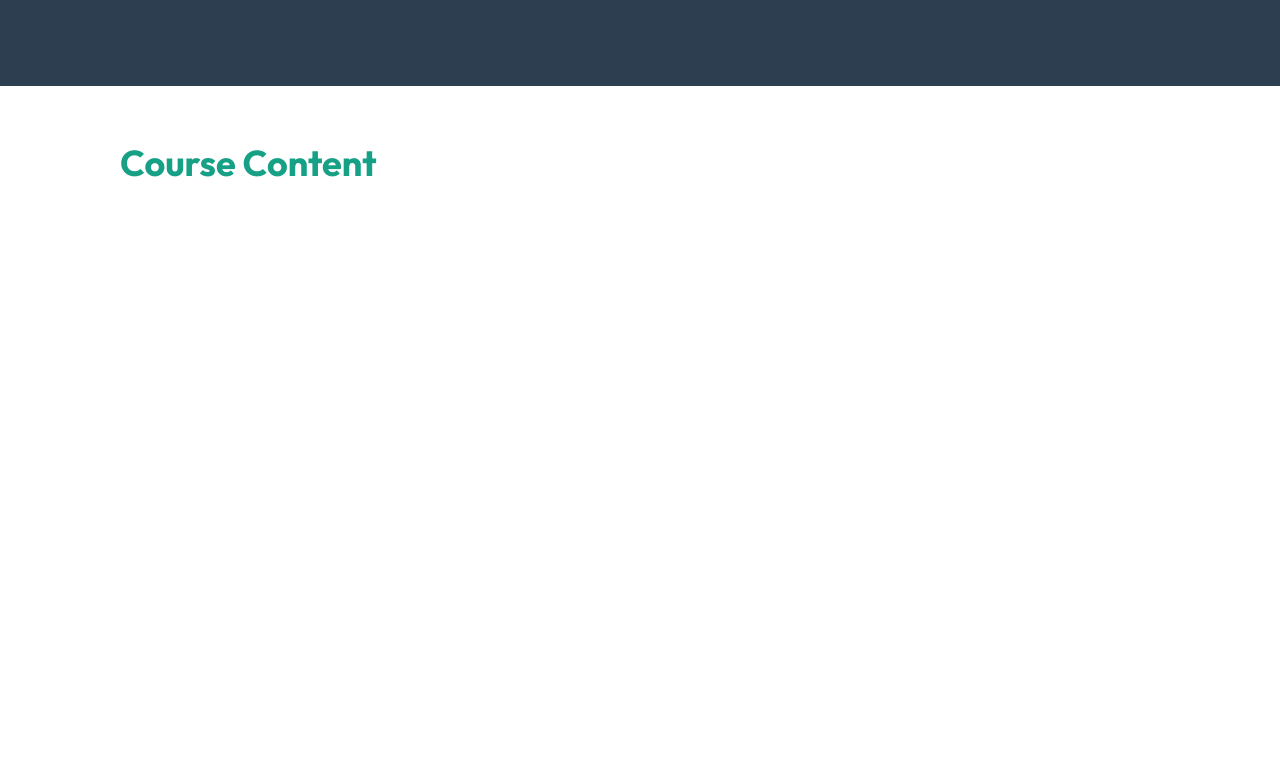
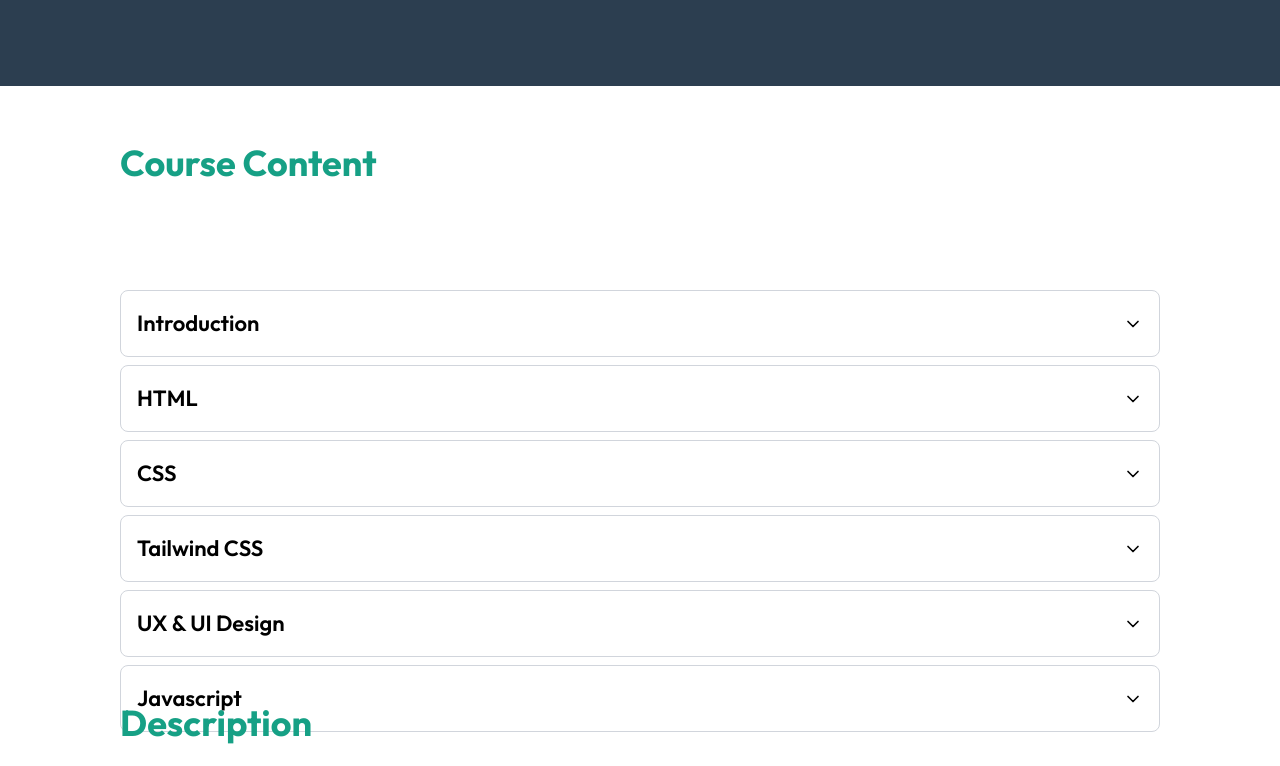
Before and after one commit to pre-university-G3/REAN, a React (Vite) app: page /coursedetail in a window 1280 px wide. Shown: the part 714-1480 px from the top of the page. Built offline with nearby package versions, Linux system fonts and the light colour scheme.

Commit message:
coursedetails

```diff
--- a/package.json
+++ b/package.json
@@ -11,8 +11,11 @@
   },
   "dependencies": {
     "@tailwindcss/vite": "^4.0.17",
+    "lucide-react": "^0.487.0",
     "react": "^19.0.0",
     "react-dom": "^19.0.0",
+    "react-icons": "^5.5.0",
+    "react-lucid": "^0.0.1",
     "react-router-dom": "^7.4.1",
     "tailwindcss": "^4.0.17"
   },
--- a/src/App.jsx
+++ b/src/App.jsx
@@ -1,7 +1,7 @@
 import "./App.css";
 import React from "react";
-import { BrowserRouter, Route, Routes } from "react-router-dom";
-import HeaderComponent from "./components/header/HeaderComponent";
+import HeaderComponent from "./components/header/HeaderComponent"
+import { BrowserRouter, Route, Routes,useLocation } from "react-router-dom";
 import CourseDetail from "./pages/CourseDetail";
 
 function App() {
--- /dev/null
+++ b/src/components/coursedetail/DropDown.jsx
@@ -0,0 +1,88 @@
+import { useState } from "react";
+import { PlayCircle } from "lucide-react";
+import { ChevronUp, ChevronDown } from "lucide-react";
+
+
+const CourseDetail = ({ title, lessons }) => {
+  const [isOpen, setIsOpen] = useState(false);
+  return (
+    <div>
+        <button className={`w-full border border-gray-300 flex items-center justify-between p-4 font-semibold text-sub-title-large rounded-lg ${isOpen ? "bg-yellow-400" : ""}`}
+            onClick={() => setIsOpen(!isOpen)}>
+            {title}
+            {isOpen ? <ChevronUp size={20} /> : <ChevronDown size={20} />}
+        </button>
+        <div className={`transition-all duration-300 ease-in-out ${
+          isOpen ? "max-h-96 opacity-100" : "max-h-0 opacity-0 overflow-hidden"
+            }`}>
+            {lessons.map((lesson, index) => (
+              <div key={index} className="flex items-center justify-between p-4 border-t bg-gray-50 hover:bg-gray-100">
+                <div className="flex items-center gap-4">
+                  <div className="w-10 h-10 flex items-center justify-center bg-gray-200 rounded-full">
+                    <PlayCircle size={20} className="text-primary" />
+                  </div>
+                  <p className="text-primary">{lesson.title}</p>
+                </div>
+                <span className="text-primary">{lesson.duration}</span>
+              </div>
+            ))}
+        </div>
+    </div>
+  );
+};
+const CourseList = () => {
+  const sections = [
+    {
+      title: "Introduction",
+      lessons: [
+        { title: "Introduction, basics of terminology, construction of web pages", duration: "2h 40m" },
+        { title: "Semantic and Accessibility", duration: "5h 30m" },
+      ],
+    },
+    {
+      title: "HTML",
+      lessons: [
+        { title: "State Management in React", duration: "3h 20m" },
+        { title: "Performance Optimization", duration: "4h 10m" },
+      ],
+    },
+    {
+      title: "CSS",
+      lessons: [
+        { title: "State Management in React", duration: "3h 20m" },
+        { title: "Performance Optimization", duration: "4h 10m" },
+      ],
+    },
+    {
+      title: "Tailwind CSS",
+      lessons: [
+        { title: "State Management in React", duration: "3h 20m" },
+        { title: "Performance Optimization", duration: "4h 10m" },
+      ],
+    },
+    {
+      title: "UX & UI Design",
+      lessons: [
+        { title: "State Management in React", duration: "3h 20m" },
+        { title: "Performance Optimization", duration: "4h 10m" },
+      ],
+    },
+    {
+      title: "Javascript",
+      lessons: [
+        { title: "State Management in React", duration: "3h 20m" },
+        { title: "Performance Optimization", duration: "4h 10m" },
+      ],
+    },
+  ];
+
+  return (
+    <div className="space-y-2 mt-[100px]">
+      {sections.map((section, index) => (
+        <CourseDetail key={index} title={section.title} lessons={section.lessons} />
+      ))}
+    </div>
+  );
+};
+
+export default CourseList;
--- a/src/components/coursedetail/HeroSection.jsx
+++ b/src/components/coursedetail/HeroSection.jsx
@@ -2,8 +2,8 @@ import React from 'react'
 
 export default function HeroSection() {
   return (
-    <section className='flex flex-col w-full bg-primary md:h-[100vh] md:flex-row justify-center overflow-clip pt-[50px] px-30'>
-        <article className='space-y-8 w-full h-screen md:h-full md:w-[90vw] flex flex-col justify-center text-center md:text-start'>
+    <section className='flex flex-col w-full bg-primary md:h-[100vh] md:flex-row justify-center overflow-clip pt-[5px] px-30'>
+        <article className='space-y-8 w-full  md:h-full md:w-[90vw] flex flex-col justify-center text-center md:text-start'>
             <div>
                 <nav className="text-white text-body-text-large ">
                     <a href="#" class="hover:text-accent">Course <span className='mx-3'>&gt;</span> </a>
--- a/src/pages/CourseDetail.jsx
+++ b/src/pages/CourseDetail.jsx
@@ -1,17 +1,22 @@
+
 import React from 'react'
 import HeroSection from "../components/coursedetail/HeroSection";
+import DropDown from "../components/coursedetail/DropDown"
 
 export default function CourseDetail() {
   return (
-    <main className=''>
+
+    <main className='flex flex-col items-center'>
         <HeroSection />
 
-        <section className='flex flex-col w-full md:h-[100vh] pt-[50px] px-30'>
+        <section className='flex flex-col w-full md:h-[70vh] pt-[50px] px-30'>
           <h1 className='text-accent text-h2-large font-bold'>
               Course Content
           </h1>
+          {/* Cours content */}
+          <DropDown />
         </section>
-
+          {/* Description */}
         <section className='flex flex-col w-full md:h-[40vh] pt-[50px] px-30'>
           <h1 className='text-accent text-h2-large font-bold'>
               Description
@@ -20,7 +25,7 @@ export default function CourseDetail() {
           It would be best to have a basic understanding of HTML and CSS. If you still need to learn the fundamentals, we link to some excellent resources inside the path. We recommend starting the path and using the resources to boost your knowledge before tackling the first challenge.
           </p>
         </section>
-
+          {/* All course */}
         <section className='flex flex-col w-full md:h-[100vh] pt-[30px] px-30'>
             <h1 className='text-accent text-h2-large font-bold'>
                 All Course
@@ -31,7 +36,7 @@ export default function CourseDetail() {
                 </nav>
             </div>
         </section>
-
+          {/* Instructor */}
         <section className='flex flex-col w-full md:h-[100vh] pt-[30px] px-30'>
                 <h1 className='text-accent text-h2-large font-bold'>
                     Instructor
```
Also changed, not shown: 1 other file (tests, documents, lock files or other folders).
